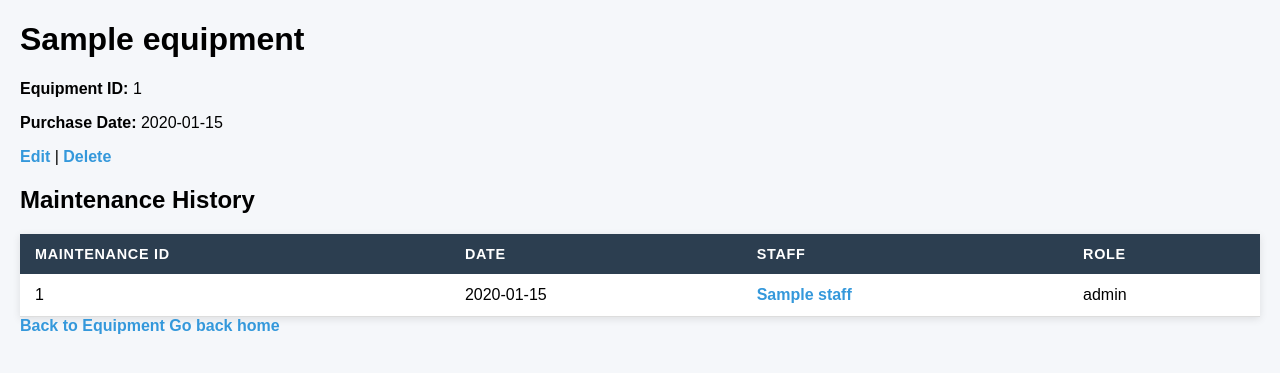
After one commit to lg3878/db_project, a Flask app: page /equipment_page/1 in a window 1280 px wide. The commit adds this page. Shown: the top 373 px of the page. Run offline with Flask 3, Linux system fonts and the light colour scheme; tables that the repository leaves empty hold one stand-in row (values such as "Sample post").

Commit message:
CRUD on equipment table

```diff
--- a/app.py
+++ b/app.py
@@ -903,6 +903,127 @@ Equipment
 """
 
 
+def get_equipment():
+    cursor = db.cursor(dictionary=True)
+    cursor.execute("SELECT * FROM equipment ORDER BY equipment_name")
+    result = cursor.fetchall()
+    cursor.close()
+    return result
+
+
+@app.route('/equipment')
+def equipment():
+    all_equipment = get_equipment()
+    return render_template('equipment.html', name='Equipment', rows=all_equipment)
+
+
+@app.route('/add_equipment', methods=['GET', 'POST'])
+def add_equipment():
+    cursor = db.cursor(dictionary=True)
+
+    if request.method == 'POST':
+        equipment_name = request.form.get('equipment_name')
+        purchase_date = request.form.get('purchase_date')
+
+        try:
+            cursor.execute("""
+                INSERT INTO equipment (equipment_name, purchase_date)
+                VALUES (%s, %s)
+            """, (equipment_name, purchase_date))
+            db.commit()
+            cursor.close()
+            return redirect('/equipment')
+        except Error as e:
+            db.rollback()
+            cursor.close()
+            return f"Error adding equipment: {str(e)} <a href='/add_equipment'>Go back</a>"
+
+    cursor.close()
+    return render_template('add_equipment.html', name='Add Equipment')
+
+
+@app.route('/edit_equipment/<int:equipment_id>', methods=['GET', 'POST'])
+def edit_equipment(equipment_id):
+    cursor = db.cursor(dictionary=True)
+
+    if request.method == 'POST':
+        equipment_name = request.form.get('equipment_name')
+        purchase_date = request.form.get('purchase_date')
+
+        try:
+            cursor.execute("""
+                UPDATE equipment
+                SET equipment_name = %s, purchase_date = %s
+                WHERE equipment_id = %s
+            """, (equipment_name, purchase_date, equipment_id))
+            db.commit()
+            cursor.close()
+            return redirect('/equipment')
+        except Error as e:
+            db.rollback()
+            cursor.close()
+            return f"Error updating equipment: {str(e)} <a href='/edit_equipment/{equipment_id}'>Go back</a>"
+
+    cursor.execute("SELECT * FROM equipment WHERE equipment_id = %s", (equipment_id,))
+    item = cursor.fetchone()
+    cursor.close()
+
+    if not item:
+        return "Equipment not found. <a href='/equipment'>Go back</a>"
+
+    return render_template('edit_equipment.html', name='Edit Equipment', item=item)
+
+
+@app.route('/equipment_page/<int:equipment_id>')
+def equipment_page(equipment_id):
+    cursor = db.cursor(dictionary=True)
+
+    # Fetch equipment details along with its maintenance history
+    query = """
+        SELECT
+            e.equipment_id,
+            e.equipment_name,
+            e.purchase_date,
+            m.maintenance_id,
+            m.maintenance_date,
+            s.staff_id,
+            s.name AS staff_name,
+            s.role AS staff_role
+        FROM equipment e
+        LEFT JOIN maintenance m ON e.equipment_id = m.equipment_id
+        LEFT JOIN staff s ON m.staff_id = s.staff_id
+        WHERE e.equipment_id = %s
+        ORDER BY m.maintenance_date DESC
+    """
+    cursor.execute(query, (equipment_id,))
+    rows = cursor.fetchall()
+    cursor.close()
+
+    if not rows:
+        return "Equipment not found. <a href='/equipment'>Go back</a>"
+
+    return render_template('equipment_page.html', rows=rows)
+
+
+@app.route('/delete_equipment/<int:equipment_id>')
+def delete_equipment(equipment_id):
+    cursor = db.cursor(dictionary=True)
+    try:
+        # Delete maintenance records first (FK dependency)
+        cursor.execute("DELETE FROM maintenance WHERE equipment_id = %s", (equipment_id,))
+
+        # Delete equipment
+        cursor.execute("DELETE FROM equipment WHERE equipment_id = %s", (equipment_id,))
+        db.commit()
+    except Error as e:
+        db.rollback()
+        cursor.close()
+        return f"Error deleting equipment: {str(e)} <a href='/equipment'>Go back</a>"
+
+    cursor.close()
+    return redirect('/equipment')
+
+
 """
 Payments
 """
--- /dev/null
+++ b/templates/equipment_page.html
@@ -0,0 +1,40 @@
+{% extends 'layout.html' %}
+{% block content %}
+{% set e = rows[0] %}
+<h1>{{ e.equipment_name }}</h1>
+<p><strong>Equipment ID:</strong> {{ e.equipment_id }}</p>
+<p><strong>Purchase Date:</strong> {{ e.purchase_date }}</p>
+<a href="/edit_equipment/{{ e.equipment_id }}">Edit</a> |
+<a href="/delete_equipment/{{ e.equipment_id }}"
+   onclick="return confirm('Delete this equipment and all its maintenance records?')">Delete</a>
+
+<h2>Maintenance History</h2>
+{% if e.maintenance_id %}
+<table>
+    <thead>
+        <tr>
+            <th>Maintenance ID</th>
+            <th>Date</th>
+            <th>Staff</th>
+            <th>Role</th>
+        </tr>
+    </thead>
+    <tbody>
+        {% for row in rows %}
+        {% if row.maintenance_id %}
+        <tr>
+            <td>{{ row.maintenance_id }}</td>
+            <td>{{ row.maintenance_date }}</td>
+            <td><a href="/staff_page/{{ row.staff_id }}">{{ row.staff_name }}</a></td>
+            <td>{{ row.staff_role }}</td>
+        </tr>
+        {% endif %}
+        {% endfor %}
+    </tbody>
+</table>
+{% else %}
+<p>No maintenance records for this equipment.</p>
+{% endif %}
+
+<a href="/equipment">Back to Equipment</a>
+{% endblock %}
--- a/templates/index.html
+++ b/templates/index.html
@@ -12,8 +12,9 @@
          <li><a href="/classes">Classes</a></li>
 
          <!-- TO DO: Implement CRUD for all of these -->
+        <li><a href="/equipment">Equipment</a></li>
          <li><a href="payments">Payments</a></li>
-         <li><a href="/equipment">Equipment</a></li>
+
     </ul>
 
 {% endblock %}
```
Also changed, not shown: templates/add_equipment.html (added, +14 -0 lines), templates/edit_equipment.html (added, +14 -0 lines), templates/equipment.html (added, +34 -0 lines).
